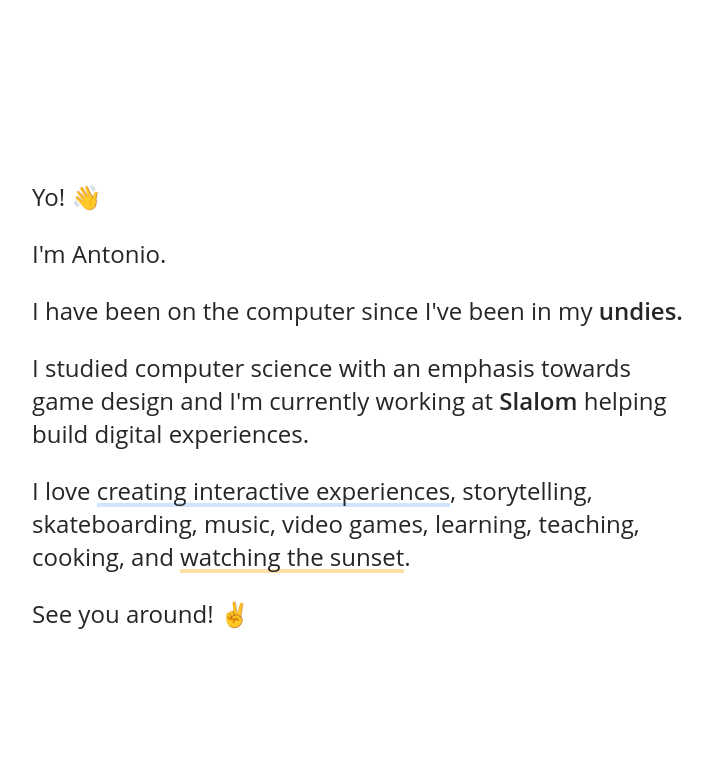
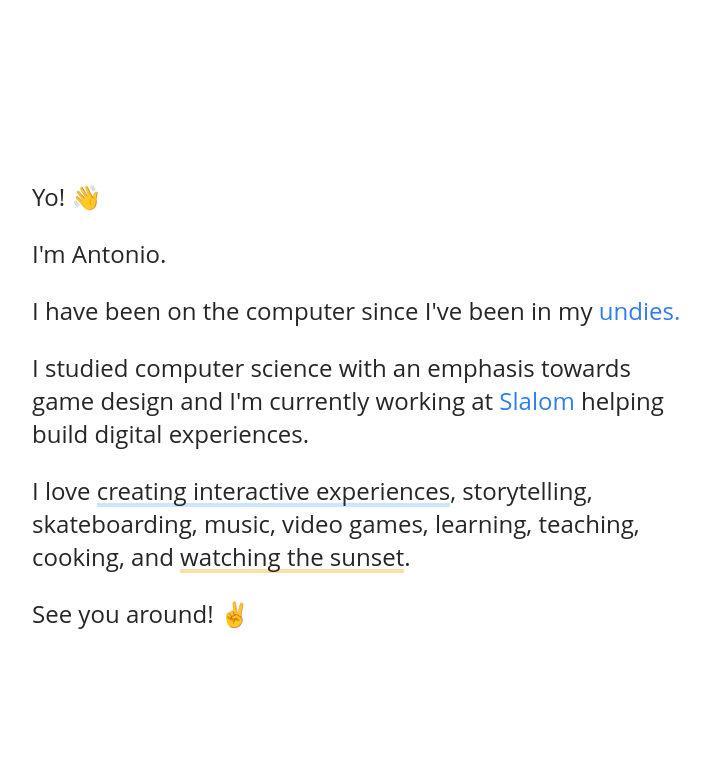
Before and after one commit to antoniolee/antoniolee.github.io, a Jekyll site: the page built from _pages/about.html, in a window 1280 px wide. Shown: the top 760 px of the page, without its empty margins (278-991 px from the left). Built offline with Jekyll 4.4.1, drawn with Linux system fonts in a browser that asks for light colours; nearby versions of some CDN libraries; grey boxes are pictures that could not be loaded.

Commit message:
Polishing colors
Didn't like the color system, this is or it is now:

• Antonio lee = orange
• Right nav = blue

```diff
--- a/_includes/fullscreen-menu.html
+++ b/_includes/fullscreen-menu.html
@@ -4,8 +4,8 @@
 
     <!-- Overlay content -->
     <div class="overlay-content">
-        <a class="underline-orange" href="/">Work</a>
-        <a class="underline-blue" href="/about/">About</a>
+        <a class="underline-blue" href="/">Work</a>
+        <a class="underline-orange" href="/about/">About</a>
         <a class="underline-gray" href="{{ site.url }}/assets/antoniolee-resume.pdf">Resume</a>
         <a class="underline-gray" href="mailto:antoniolee@outlook.com">Contact</a>
     </div>
--- a/_includes/nav.html
+++ b/_includes/nav.html
@@ -1,12 +1,11 @@
 <nav id="nav">
     <div class="container">
-        <a href="../" class="nav-title underline-blue">Antonio Lee</a>
+        <a href="../" class="nav-title underline-orange">Antonio Lee</a>
         <ul>
             <li><a class="underline-blue" href="/">Work</a></li>
-            <li><a class="underline-gray" href="{{ site.url }}/assets/antoniolee-resume.pdf">Resume</a></li>
-            <li><a class="underline-orange" href="/about/">About</a></li>
-            <!-- <li><a href="{{ site.url }}/assets/antoniolee-resume.pdf">Resume</a></li> -->
-            <!-- <li><a href="mailto:antoniolee@outlook.com">Contact</a></li> -->
+            <li><a class="underline-blue" href="/about/">About</a></li>
+            <!-- <li><a class="underline-gray" href="{{ site.url }}/assets/antoniolee-resume.pdf">Resume</a></li>
+            <li><a class="underline-gray" href="mailto:antoniolee@outlook.com">Contact</a></li> -->
             <li>
                 <a class="btn-open" href="javascript:void(0);"><img src="/assets/imgs/nav/menu.png" alt=""></a>
             </li>
--- a/_pages/about.html
+++ b/_pages/about.html
@@ -10,9 +10,9 @@
         <div class="blurb">
             <p>Yo! 👋</p>
             <p>I'm Antonio.</p>
-            <p>I have been on the computer since I've been in my <a class="smooth-scroll underline-gray" href="#baby-lee">undies.</a></p>
+            <p>I have been on the computer since I've been in my <a class="smooth-scroll underline-blue" href="#baby-lee">undies.</a></p>
             <p>
-                I studied computer science with an emphasis towards game design and I'm currently working at <a class="underline-gray" href="https://www.slalombuild.com/">Slalom</a> helping build digital experiences.
+                I studied computer science with an emphasis towards game design and I'm currently working at <a class="underline-blue" href="https://www.slalombuild.com/">Slalom</a> helping build digital experiences.
             </p>
             <p>
                 I love
--- a/_sass/_about.scss
+++ b/_sass/_about.scss
@@ -20,8 +20,8 @@
 	}
 
 	a {
-		font-weight: 600;
-		color: $black;
+		// font-weight: 600;
+		// color: $black;
 		position: relative;
 		transition: .33s ease all;
 		text-decoration: none;
--- a/_sass/_menu.scss
+++ b/_sass/_menu.scss
@@ -82,17 +82,17 @@
     background-color: var(--light-orange);
 }
 
-a.underline-orange:hover {
-    color: var(--dark-orange);
-}
+// a.underline-orange:hover {
+//     color: var(--dark-orange);
+// }
 
 a.underline-blue::before {
     background-color: var(--light-blue);
 }
 
-a.underline-blue:hover {
-    color: var(--dark-blue);
-}
+// a.underline-blue:hover {
+//     color: var(--dark-blue);
+// }
 
 a.underline-gray::before {
     background-color: var(--light-gray);
--- a/assets/main.scss
+++ b/assets/main.scss
@@ -16,7 +16,7 @@
 $dark-gray: #4A4A4A;
 
 $dark-blue: #2A8CFF;
-$light-blue: #C5DAF3;
+$light-blue: #CFE5FF;
 $dark-orange: #FF8B37;
 $light-orange: #FCDFAF;
 
@@ -30,7 +30,7 @@
 	--dark-orange: #FF8B37;
 	--light-orange: #FCDFAF;
 	--dark-blue: #2A8CFF;
-	--light-blue: #C5DAF3;
+	--light-blue: #CFE5FF;
 	--dark-gray: #262626;
 	--light-gray: #D0D0D0;
 }
```
